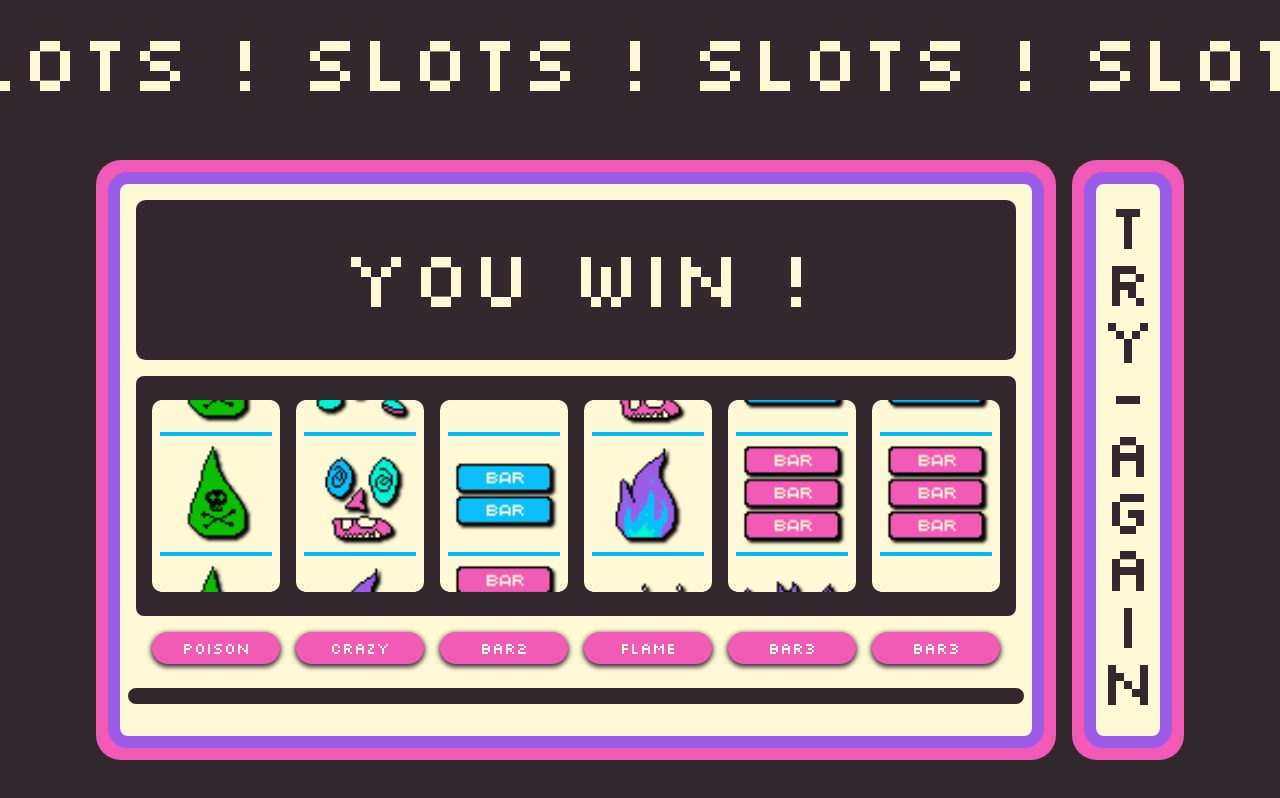
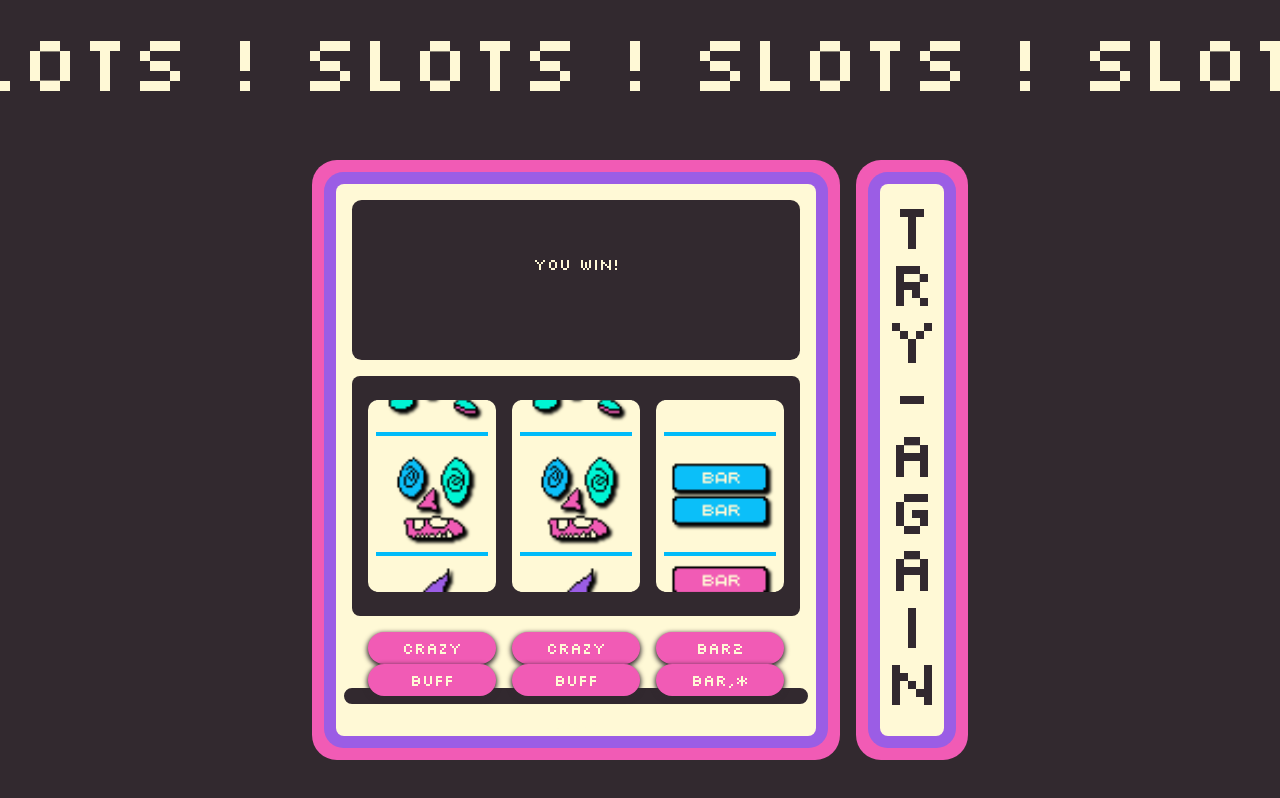
Before and after one commit to thyancey/slot-machine, a React (Vite) app: page / in a window 1280 px wide. Both pictures are taken after a click on the element "T R Y - A G A I N". Built offline with nearby package versions, Linux system fonts and the light colour scheme.

Commit message:
wip combos, reorganize utils

```diff
--- /dev/null
+++ b/src/components/slotmachine/display.tsx
@@ -0,0 +1,63 @@
+import styled from 'styled-components';
+import { ReelCombo } from './reel-data';
+import { useState } from 'react';
+
+const ScWrapper = styled.div`
+  /* height: 10rem; */
+  position: absolute;
+  inset: 0;
+  background-color: var(--color-grey);
+  border-radius: 0.6rem;
+  padding: 1rem;
+  /* width: calc(100% - 2rem); */
+  /* margin: 1rem auto; */
+
+  font-family: var(--font-8bit2);
+
+  ul, li{
+    margin:0;
+    padding:0;
+    list-style:none;
+  }
+`;
+
+const ScCombos = styled.ul`
+
+`
+
+const ScStatus = styled.span`
+  font-size: 3rem;
+  color: var(--color-white);
+`;
+
+type Props = {
+  numReels: number;
+  reelCombos: ReelCombo[];
+};
+function Display({ reelCombos, numReels = 1 }: Props) {
+  const [status, setStatus] = useState('win');
+
+  if (status === 'idle') {
+    return (
+      <ScWrapper>
+        <ScCombos>
+          {reelCombos?.map((rC) => (
+            <li key={rC.label}>{`${rC.label}: ${rC.attributes.join(',')} x ${numReels}`}</li>
+          ))}
+        </ScCombos>
+      </ScWrapper>
+    );
+  } else if (status === 'win') {
+    return (
+      <ScWrapper>
+        <ScStatus />
+          {'YOU WIN!'}
+        <ScStatus />
+      </ScWrapper>
+    );
+  }
+
+  return <ScWrapper></ScWrapper>;
+}
+
+export default Display;
--- a/src/components/slotmachine/index.tsx
+++ b/src/components/slotmachine/index.tsx
@@ -2,10 +2,10 @@ import styled from 'styled-components';
 import Reel from './reel';
 // import { PayoutItem } from './paytable';
 import { useCallback, useEffect, useState } from 'react';
-import { ReelDef, ReelItem, reelsData } from './reel-data';
+import { ReelDef, ReelItem, reelsData, reelComboDef, ReelCombo } from './reel-data';
 import ResultLabel from './result-label';
-
-export type ReelTarget = [itemIdx: number, spinCount: number];
+import Display from './display';
+import { ReelTarget, getActiveCombos, getRandomReelTargets } from './utils';
 
 const ScWrapper = styled.main`
   position: absolute;
@@ -19,23 +19,17 @@ const ScWrapper = styled.main`
   align-items: center;
 
   background-color: var(--color-white);
-  box-shadow: 0 0 0 .75rem var(--color-purple), 0 0 0 1.5rem var(--color-pink);
+  box-shadow: 0 0 0 0.75rem var(--color-purple), 0 0 0 1.5rem var(--color-pink);
   text-align: center;
 
   border-radius: 0.5rem;
 `;
 
-const ScScreen = styled.div`
+const ScDisplayContainer = styled.div`
   height: 10rem;
-  background-color: var(--color-grey);
-  border-radius: .6rem;
-  padding: 1rem;
-  width:calc(100% - 2rem);
+  width: calc(100% - 2rem);
   margin: 1rem auto;
-
-  font-family: var(--font-8bit2);
-  font-size: 5rem;
-  color: var(--color-white);
+  position: relative;
 `;
 
 const ScReelContainer = styled.div`
@@ -76,20 +70,20 @@ const ScHandle = styled.div`
   height: 100%;
   left: calc(100% + 4rem);
   top: 0;
-  z-index:1;
+  z-index: 1;
   border-radius: 0.5rem;
   transition: background-color 0.2s ease-in-out, color 0.2s ease-in-out;
   padding-top: 1rem;
 
   background-color: var(--color-white);
   color: var(--color-grey);
-  box-shadow: 0 0 0 .75rem var(--color-purple), 0 0 0 1.5rem var(--color-pink);
+  box-shadow: 0 0 0 0.75rem var(--color-purple), 0 0 0 1.5rem var(--color-pink);
 
-  span{
+  span {
     font-family: var(--font-8bit2);
     font-size: 4rem;
     line-height: 3rem;
-    text-align:center;
+    text-align: center;
   }
 
   cursor: pointer;
@@ -99,7 +93,7 @@ const ScHandle = styled.div`
     color: var(--color-pink);
   }
 
-  &.disabled{
+  &.disabled {
     background-color: var(--color-grey);
     color: var(--color-black);
 
@@ -110,31 +104,6 @@ const ScHandle = styled.div`
 `;
 const ScSpinCount = styled.div``;
 
-// const payoutItems: PayoutItem[] = [
-//   {
-//     label: 'c + c + c',
-//     points: 100,
-//   },
-//   {
-//     label: 'o + c + s',
-//     points: 200,
-//   },
-//   {
-//     label: 'o + o + o',
-//     points: 500,
-//   },
-//   {
-//     label: 's + s + s',
-//     points: 1000,
-//   },
-// ];
-
-// later on, some factors should weight the "random"
-const getRandomReelIdx = (reelDef: ReelDef) => Math.floor(Math.random() * reelDef.reelItems.length);
-
-const getRandomReelTargets = (reelSet: ReelDef[], spinCount: number) => {
-  return reelSet.map((reelDef) => [getRandomReelIdx(reelDef), spinCount] as ReelTarget);
-};
 
 function SlotMachine() {
   // const [cachedSpinning, setCachedSpinning] = useState<boolean[]>([]);
@@ -143,6 +112,8 @@ function SlotMachine() {
   const [curReelItems, setCurReelItems] = useState<(ReelItem | undefined)[]>([]);
   const [spinCount, setSpinCount] = useState(0);
   const [spinLock, setSpinLock] = useState(false);
+  const [reelCombos, setReelCombos] = useState<ReelCombo[]>([]);
+  const [activeCombos, setActiveCombos] = useState<ReelCombo[]>([]);
 
   useEffect(() => {
     // later on, reel should store extra properties other than the reelItems
@@ -159,6 +130,8 @@ function SlotMachine() {
       )
     );
 
+    setReelCombos(reelComboDef.map((reelCombo) => reelCombo));
+
     setReelTargets(Array(reelsData.length).fill([-1, 0]));
     setCurReelItems(Array(reelsData.length).fill(undefined));
   }, []);
@@ -171,6 +144,7 @@ function SlotMachine() {
     }
   }, [reelDefs, spinCount, spinLock]);
 
+
   const onCurReelItem = useCallback(
     (reelItem: ReelItem, reelIdx: number) => {
       // this mutation was the only way to get this working reliably...
@@ -178,18 +152,22 @@ function SlotMachine() {
       setCurReelItems([...curReelItems]);
 
       if (curReelItems.filter((rI) => rI === undefined).length === 0) {
+        // setActiveCombos
+        const activeCombos = getActiveCombos(curReelItems, reelCombos);
         setSpinLock(false);
       }
     },
-    [setCurReelItems, curReelItems, setSpinLock]
+    [setCurReelItems, curReelItems, setSpinLock, reelCombos]
   );
+
+  console.log('activeCombos', activeCombos);
 
   return (
     <ScWrapper>
-      <ScScreen>
-        <span>{'YOU WIN !'}</span>
-      </ScScreen>
-{/*
+      <ScDisplayContainer>[]
+        <Display reelCombos={reelCombos} numReels={reelDefs.length}/>
+      </ScDisplayContainer>
+      {/*
       <ScPayTableContainer>
         <PayTable payoutItems={payoutItems} />
       </ScPayTableContainer> */}
@@ -214,7 +192,7 @@ function SlotMachine() {
       <ScPayoutTray>
         <div />
       </ScPayoutTray>
-      <ScHandle className={spinLock ? 'disabled' : ''} onClick={() => triggerSpin()} >
+      <ScHandle className={spinLock ? 'disabled' : ''} onClick={() => triggerSpin()}>
         <span>{'T R Y - A G A I N'}</span>
       </ScHandle>
       <ScSpinCount>{`spins: ${spinCount}`}</ScSpinCount>
--- a/src/components/slotmachine/reel-data.tsx
+++ b/src/components/slotmachine/reel-data.tsx
@@ -15,12 +15,19 @@ import Rsnowflake from '../../assets/reels/reel-snowflake.gif';
 import Rsword from '../../assets/reels/reel-sword.gif';
 import { MinMaxTouple } from '../../utils';
 
+
+export const REEL_HEIGHT = 120; // height of each reel cell
+export const REEL_OVERLAP = 2; // # of looparound cells to add to edge of reel so that it can transition nicely
+export const SPIN_POWER_RANGE: MinMaxTouple = [0.01, 0.03]; // RNG speed range for each reel
+export const MIN_SPINS_RANGE: MinMaxTouple = [1, 2]; // RNG number of times to go around for each reel
+
 export type ReelItem = {
   idx: number;
   label: string;
   img?: string;
   effect?: string;
   value?: number;
+  attributes?: string[];
 };
 
 export interface RawReelDef {
@@ -32,134 +39,158 @@ export interface ReelDef {
   reelItems: ReelItem[];
 }
 
+export type MatchType = 'label' | 'attrAny' | 'attrUnique'
+export type BonusType = 'unique' | 'same';
+
+export interface ReelCombo {
+  label: string,
+  attributes: string[],
+  bonuses: {
+    any?: number,
+    same?: number,
+    unique?: number
+  }
+}
+
+export const reelComboDef: ReelCombo[] = [
+  // {
+  //   label: 'default same combo',
+  //   attributes: [ "*" ], // maybe * means this applies to any attribute?
+  //   bonuses: {
+  //     // all reels must share attribute, share label
+  //     same: 1.5
+  //   }
+  // },
+  {
+    label: 'bar combo',
+    attributes: [ 'bar' ],
+    bonuses: {
+      // all reels must be bar
+      any: 1.5,
+      // all reels must be bar, all labels must match
+      same: 3,
+      // all reels must be bar, all labels must vary
+      unique: 2
+    }
+  },
+  {
+    label: 'buff combo',
+    attributes: [ 'buff' ],
+    bonuses: {
+      any: 1.5,
+      same: 3,
+      unique: 2
+    }
+  },
+  {
+    label: 'attack combo',
+    attributes: [ 'attack' ],
+    bonuses: {
+      any: 1.5,
+      same: 3,
+      unique: 2
+    }
+  }
+]
+
 export const reelsData: RawReelDef[] = [
+  // {
+  //   spinRange: [ 5, 8 ],
+  //   reelItems: [
+  //     { label: 'poison', effect: 'poison damage', value: 1.5, img: Rpoison },
+  //   ],
+  // },
   {
-    spinRange: [ 5, 8 ],
     reelItems: [
-      { label: 'poison', effect: 'poison damage', value: 1.5, img: Rpoison },
+      { label: 'seven', img: R7, effect: 'score', value: 7 },
+      { label: 'bar1', img: Rbar1, attributes: [ 'bar', '*' ] },
+      { label: 'bar2', img: Rbar2, attributes: [ 'bar', '*' ] },
+      { label: 'bar3', img: Rbar3, attributes: [ 'bar', '*' ] },
+      { label: 'bat', img: Rbat, attributes: [ 'attack', 'creature' ], effect: 'life steal', value: 1 },
+      { label: 'coins', img: Rcoins, attributes: [ 'money' ], effect: 'gold bonus', value: 5 },
+      { label: 'crazy', img: Rcrazy, attributes: [ 'buff' ] },
+      { label: 'flame', img: Rflame, attributes: [ 'attack' ], effect: 'fire damage', value: 1.1 },
+      { label: 'halo', img: Rhalo, attributes: [ 'buff' ], effect: 'extraLife' },
+      { label: 'heart', img: Rheart, attributes: [ 'buff' ], effect: 'health', value: 1 },
+      {
+        label: 'lightning',
+        img: Rlightning,
+        attributes: [ 'attack' ],
+        effect: 'lightning damage',
+        value: 1.4,
+      },
+      { label: 'poison', img: Rpoison, attributes: [ 'attack' ], effect: 'poison damage', value: 1.5 },
+      { label: 'shield', img: Rshield, attributes: [ 'buff' ], effect: 'defense', value: 1 },
+      {
+        label: 'snowflake',
+        img: Rsnowflake,
+        attributes: [ 'attack' ],
+        effect: 'freeze damage',
+        value: 1.2,
+      },
+      { label: 'sword', img: Rsword, attributes: [ 'attack' ], effect: 'extra damage', value: 2 },
     ],
   },
   {
     reelItems: [
-      { label: 'seven', effect: 'score', value: 7, img: R7 },
-      { label: 'bar1', img: Rbar1 },
-      { label: 'bar2', img: Rbar2 },
-      { label: 'bar3', img: Rbar3 },
-      { label: 'bat', effect: 'life steal', value: 1, img: Rbat },
-      { label: 'coins', effect: 'gold bonus', value: 5, img: Rcoins },
-      { label: 'crazy', img: Rcrazy },
-      { label: 'flame', effect: 'fire damage', value: 1.1, img: Rflame },
-      { label: 'halo', effect: 'extraLife', img: Rhalo },
-      { label: 'heart', effect: 'health', value: 1, img: Rheart },
+      { label: 'seven', img: R7, effect: 'score', value: 7 },
+      { label: 'bar1', img: Rbar1, attributes: [ 'bar', '*' ] },
+      { label: 'bar2', img: Rbar2, attributes: [ 'bar', '*' ] },
+      { label: 'bar3', img: Rbar3, attributes: [ 'bar', '*' ] },
+      { label: 'bat', img: Rbat, attributes: [ 'attack', 'creature' ], effect: 'life steal', value: 1 },
+      { label: 'coins', img: Rcoins, attributes: [ 'money' ], effect: 'gold bonus', value: 5 },
+      { label: 'crazy', img: Rcrazy, attributes: [ 'buff' ] },
+      { label: 'flame', img: Rflame, attributes: [ 'attack' ], effect: 'fire damage', value: 1.1 },
+      { label: 'halo', img: Rhalo, attributes: [ 'buff' ], effect: 'extraLife' },
+      { label: 'heart', img: Rheart, attributes: [ 'buff' ], effect: 'health', value: 1 },
       {
         label: 'lightning',
+        img: Rlightning,
+        attributes: [ 'attack' ],
         effect: 'lightning damage',
         value: 1.4,
-        img: Rlightning,
       },
-      { label: 'poison', effect: 'poison damage', value: 1.5, img: Rpoison },
-      { label: 'shield', effect: 'defense', value: 1, img: Rshield },
+      { label: 'poison', img: Rpoison, attributes: [ 'attack' ], effect: 'poison damage', value: 1.5 },
+      { label: 'shield', img: Rshield, attributes: [ 'buff' ], effect: 'defense', value: 1 },
       {
         label: 'snowflake',
+        img: Rsnowflake,
+        attributes: [ 'attack' ],
         effect: 'freeze damage',
         value: 1.2,
-        img: Rsnowflake,
       },
-      { label: 'sword', effect: 'extra damage', value: 2, img: Rsword },
+      { label: 'sword', img: Rsword, attributes: [ 'attack' ], effect: 'extra damage', value: 2 },
     ],
   },
   {
     reelItems: [
-      { label: 'seven', effect: 'score', value: 7, img: R7 },
-      { label: 'bar1', img: Rbar1 },
-      { label: 'bar2', img: Rbar2 },
-      { label: 'bar3', img: Rbar3 },
-      { label: 'bat', effect: 'life steal', value: 1, img: Rbat },
-      { label: 'coins', effect: 'gold bonus', value: 5, img: Rcoins },
-      { label: 'crazy', img: Rcrazy },
-      { label: 'flame', effect: 'fire damage', value: 1.1, img: Rflame },
-      { label: 'halo', effect: 'extraLife', img: Rhalo },
-      { label: 'heart', effect: 'health', value: 1, img: Rheart },
+      { label: 'seven', img: R7, effect: 'score', value: 7 },
+      { label: 'bar1', img: Rbar1, attributes: [ 'bar', '*' ] },
+      { label: 'bar2', img: Rbar2, attributes: [ 'bar', '*' ] },
+      { label: 'bar3', img: Rbar3, attributes: [ 'bar', '*' ] },
+      { label: 'bat', img: Rbat, attributes: [ 'attack', 'creature' ], effect: 'life steal', value: 1 },
+      { label: 'coins', img: Rcoins, attributes: [ 'money' ], effect: 'gold bonus', value: 5 },
+      { label: 'crazy', img: Rcrazy, attributes: [ 'buff' ] },
+      { label: 'flame', img: Rflame, attributes: [ 'attack' ], effect: 'fire damage', value: 1.1 },
+      { label: 'halo', img: Rhalo, attributes: [ 'buff' ], effect: 'extraLife' },
+      { label: 'heart', img: Rheart, attributes: [ 'buff' ], effect: 'health', value: 1 },
       {
         label: 'lightning',
+        img: Rlightning,
+        attributes: [ 'attack' ],
         effect: 'lightning damage',
         value: 1.4,
-        img: Rlightning,
       },
-      { label: 'poison', effect: 'poison damage', value: 1.5, img: Rpoison },
-      { label: 'shield', effect: 'defense', value: 1, img: Rshield },
+      { label: 'poison', img: Rpoison, attributes: [ 'attack' ], effect: 'poison damage', value: 1.5 },
+      { label: 'shield', img: Rshield, attributes: [ 'buff' ], effect: 'defense', value: 1 },
       {
         label: 'snowflake',
+        img: Rsnowflake,
+        attributes: [ 'attack' ],
         effect: 'freeze damage',
         value: 1.2,
-        img: Rsnowflake,
       },
-      { label: 'sword', effect: 'extra damage', value: 2, img: Rsword },
+      { label: 'sword', img: Rsword, attributes: [ 'attack' ], effect: 'extra damage', value: 2 },
     ],
   },
-  {
-    reelItems: [
-      { label: 'seven', effect: 'score', value: 7, img: R7 },
-      { label: 'bar1', img: Rbar1 },
-      { label: 'bar2', img: Rbar2 },
-      { label: 'bar3', img: Rbar3 },
-      { label: 'bat', effect: 'life steal', value: 1, img: Rbat },
-      { label: 'coins', effect: 'gold bonus', value: 5, img: Rcoins },
-      { label: 'crazy', img: Rcrazy },
-      { label: 'flame', effect: 'fire damage', value: 1.1, img: Rflame },
-      { label: 'halo', effect: 'extraLife', img: Rhalo },
-      { label: 'heart', effect: 'health', value: 1, img: Rheart },
-      {
-        label: 'lightning',
-        effect: 'lightning damage',
-        value: 1.4,
-        img: Rlightning,
-      },
-      { label: 'poison', effect: 'poison damage', value: 1.5, img: Rpoison },
-      { label: 'shield', effect: 'defense', value: 1, img: Rshield },
-      {
-        label: 'snowflake',
-        effect: 'freeze damage',
-        value: 1.2,
-        img: Rsnowflake,
-      },
-      { label: 'sword', effect: 'extra damage', value: 2, img: Rsword },
-    ],
-  },
-  {
-    reelItems: [
-      { label: 'seven', effect: 'score', value: 7, img: R7 },
-      { label: 'bar1', img: Rbar1 },
-      { label: 'bar2', img: Rbar2 },
-      { label: 'bar3', img: Rbar3 },
-      { label: 'bat', effect: 'life steal', value: 1, img: Rbat },
-      { label: 'coins', effect: 'gold bonus', value: 5, img: Rcoins },
-      { label: 'crazy', img: Rcrazy },
-      { label: 'flame', effect: 'fire damage', value: 1.1, img: Rflame },
-      { label: 'halo', effect: 'extraLife', img: Rhalo },
-      { label: 'heart', effect: 'health', value: 1, img: Rheart },
-      {
-        label: 'lightning',
-        effect: 'lightning damage',
-        value: 1.4,
-        img: Rlightning,
-      },
-      { label: 'poison', effect: 'poison damage', value: 1.5, img: Rpoison },
-      { label: 'shield', effect: 'defense', value: 1, img: Rshield },
-      {
-        label: 'snowflake',
-        effect: 'freeze damage',
-        value: 1.2,
-        img: Rsnowflake,
-      },
-      { label: 'sword', effect: 'extra damage', value: 2, img: Rsword },
-    ],
-  },
-  {
-    reelItems: [
-      { label: 'bar1', img: Rbar1 },
-      { label: 'bar2', img: Rbar2 },
-      { label: 'bar3', img: Rbar3 },
-    ],
-  }
 ];
--- a/src/components/slotmachine/reel.tsx
+++ b/src/components/slotmachine/reel.tsx
@@ -1,18 +1,14 @@
 import { useCallback, useEffect, useMemo, useRef, useState } from 'react';
 import styled from 'styled-components';
 import ReelContent from './reel-content';
-import { ReelDef, ReelItem } from './reel-data';
-import { MinMaxTouple, clamp, getEasing, randInRange } from '../../utils';
-import { ReelTarget } from '.';
+import { MIN_SPINS_RANGE, REEL_HEIGHT, REEL_OVERLAP, ReelDef, ReelItem, SPIN_POWER_RANGE } from './reel-data';
+import { clamp, randInRange } from '../../utils';
+import { ReelTarget, buildReel, getProgressiveSpinAngle, projectSpinAngle, projectSpinTarget } from './utils';
 
 // imagine the construction as a ribbon, rendering each reelItem top to bottom
 // to complete the looping effect, REEL_OVERLAP n of items are repeated at the top and bottom
 // REEL_OVERLAP should be just enough to give the illusion of a wheel within the view area
 
-const REEL_HEIGHT = 120; // height of each reel cell
-const REEL_OVERLAP = 2; // # of looparound cells to add to edge of reel so that it can transition nicely
-const SPIN_POWER_RANGE: MinMaxTouple = [0.01, 0.03]; // RNG speed range for each reel
-const MIN_SPINS_RANGE: MinMaxTouple = [1, 2]; // RNG number of times to go around for each reel
 const SPIN_TICK: number = 30;
 
 // kinda like the cutout you can see the reel through
@@ -44,68 +40,6 @@ const ScReelTape = styled.div`
   top: 0;
 `;
 
-const getProgressiveSpinAngle = (perc: number, targetAngle: number, lastAngle: number) => {
-  return getEasing(perc, 'easeInOutQuad') * (targetAngle - lastAngle);
-};
-
-// add redudant items to top and bottom of reel to make it seem continuous
-export const buildReel = (reelItems: any[], reelOverlap: number) => {
-  // starting with [ 0, 1, 2 ]
-
-  // [ +1, +2, 0, 1, 2 ]
-  const loopBefore = [];
-  // the +1 here attached the last to the top, regardless of overlap value
-  for (let i = 0; i < reelOverlap; i++) {
-    const offset = reelItems.length - (i % reelItems.length) - 1;
-    loopBefore.push(reelItems[offset]);
-  }
-
-  // [ 0, 1, 2 ] -> [ 0, 1, 2, +0, +1 ]
-  const loopAfter = [];
-  for (let i = 0; i < reelOverlap; i++) {
-    loopAfter.push(reelItems[i % reelItems.length]);
-  }
-
-  return ([] as any[])
-    .concat(loopBefore.reverse())
-    .concat(reelItems.map((rI) => rI))
-    .concat(loopAfter);
-};
-
-/*
-  from an array like [ 'a', 'b' ], figure out how to do something like
-  "starting from "b", go to "a", and loop at least 2 times"
-
-  this could probably get cleaned up and simplified but im sick of messing with it.
-*/
-export const projectSpinTarget = (numItems: number, curIdx: number, nextIdx: number, loops: number) => {
-  const change = nextIdx - curIdx;
-
-  if (loops === 0) {
-    if (change === 0) {
-      return curIdx + numItems;
-    } else if (change > 0) {
-      return curIdx + change;
-    } else {
-      return curIdx + numItems + change;
-    }
-  } else {
-    if (change === 0) {
-      return curIdx + numItems * loops;
-    } else if (change > 0) {
-      return curIdx + numItems * loops + change;
-    } else {
-      return curIdx + numItems * loops + (numItems + change);
-    }
-  }
-};
-
-const projectSpinAngle = (numItems: number, targetIdx: number, curIdx: number) => {
-  if (numItems === 1) {
-    return targetIdx * REEL_HEIGHT;
-  }
-  return (targetIdx / numItems) * (numItems * REEL_HEIGHT) - curIdx * REEL_HEIGHT;
-};
 
 type Props = {
   reelDef: ReelDef;
--- a/src/components/slotmachine/result-label.tsx
+++ b/src/components/slotmachine/result-label.tsx
@@ -81,6 +81,9 @@ function ResultLabel({ reelItem }: Props) {
         <ScPill>
           <span>{reelItem?.label.toUpperCase()}</span>
         </ScPill>
+        <ScPill>
+          <span>{reelItem?.attributes?.join(',').toUpperCase()}</span>
+        </ScPill>
       </ScAnimator>
     </ScWrapper>
   );
--- /dev/null
+++ b/src/components/slotmachine/utils.tsx
@@ -0,0 +1,84 @@
+import { getEasing } from '../../utils';
+import { ReelDef, ReelItem, ReelCombo, REEL_HEIGHT } from './reel-data';
+
+export type ReelTarget = [itemIdx: number, spinCount: number];
+
+// later on, some factors should weight the "random"
+export const getRandomReelIdx = (reelDef: ReelDef) => Math.floor(Math.random() * reelDef.reelItems.length);
+export const getRandomReelTargets = (reelSet: ReelDef[], spinCount: number) => {
+  return reelSet.map((reelDef) => [getRandomReelIdx(reelDef), spinCount] as ReelTarget);
+};
+
+export const getActiveCombos = (reelItems: ReelItem[], reelCombos: ReelCombo[]) => {
+  // loop each combo
+    // gather groups of matching attributes
+      // check labels for same or unique bonus
+  // rank combos
+  console.log('gac', reelItems, reelCombos);
+  return [];
+}
+
+
+// add redudant items to top and bottom of reel to make it seem continuous
+export const buildReel = (reelItems: any[], reelOverlap: number) => {
+  // starting with [ 0, 1, 2 ]
+
+  // [ +1, +2, 0, 1, 2 ]
+  const loopBefore = [];
+  // the +1 here attached the last to the top, regardless of overlap value
+  for (let i = 0; i < reelOverlap; i++) {
+    const offset = reelItems.length - (i % reelItems.length) - 1;
+    loopBefore.push(reelItems[offset]);
+  }
+
+  // [ 0, 1, 2 ] -> [ 0, 1, 2, +0, +1 ]
+  const loopAfter = [];
+  for (let i = 0; i < reelOverlap; i++) {
+    loopAfter.push(reelItems[i % reelItems.length]);
+  }
+
+  return ([] as any[])
+    .concat(loopBefore.reverse())
+    .concat(reelItems.map((rI) => rI))
+    .concat(loopAfter);
+};
+
+export const getProgressiveSpinAngle = (perc: number, targetAngle: number, lastAngle: number) => {
+  return getEasing(perc, 'easeInOutQuad') * (targetAngle - lastAngle);
+};
+
+
+/*
+  from an array like [ 'a', 'b' ], figure out how to do something like
+  "starting from "b", go to "a", and loop at least 2 times"
+
+  this could probably get cleaned up and simplified but im sick of messing with it.
+*/
+export const projectSpinTarget = (numItems: number, curIdx: number, nextIdx: number, loops: number) => {
+  const change = nextIdx - curIdx;
+
+  if (loops === 0) {
+    if (change === 0) {
+      return curIdx + numItems;
+    } else if (change > 0) {
+      return curIdx + change;
+    } else {
+      return curIdx + numItems + change;
+    }
+  } else {
+    if (change === 0) {
+      return curIdx + numItems * loops;
+    } else if (change > 0) {
+      return curIdx + numItems * loops + change;
+    } else {
+      return curIdx + numItems * loops + (numItems + change);
+    }
+  }
+};
+
+export const projectSpinAngle = (numItems: number, targetIdx: number, curIdx: number) => {
+  if (numItems === 1) {
+    return targetIdx * REEL_HEIGHT;
+  }
+  return (targetIdx / numItems) * (numItems * REEL_HEIGHT) - curIdx * REEL_HEIGHT;
+};
```
Also changed, not shown: 2 other files (tests, documents, lock files or other folders).
